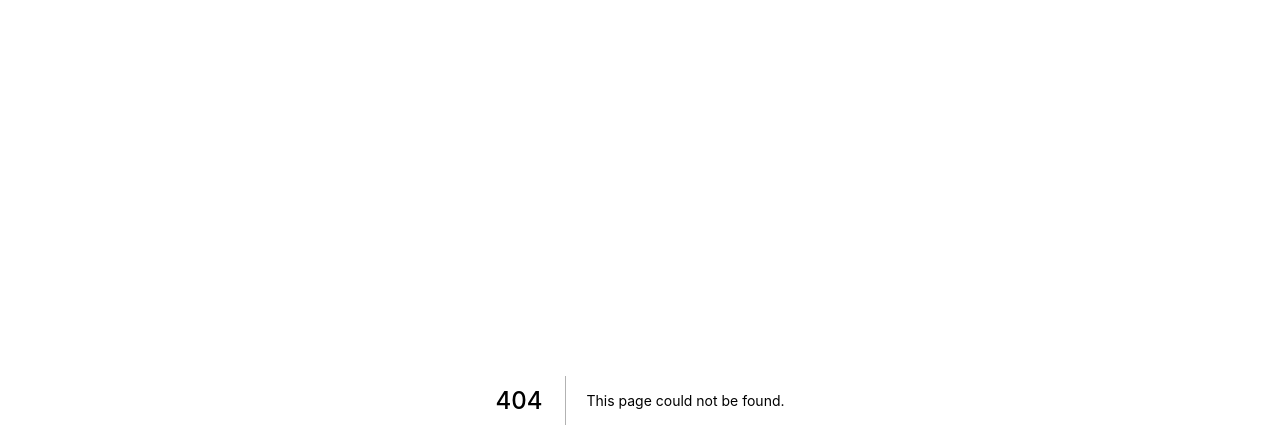
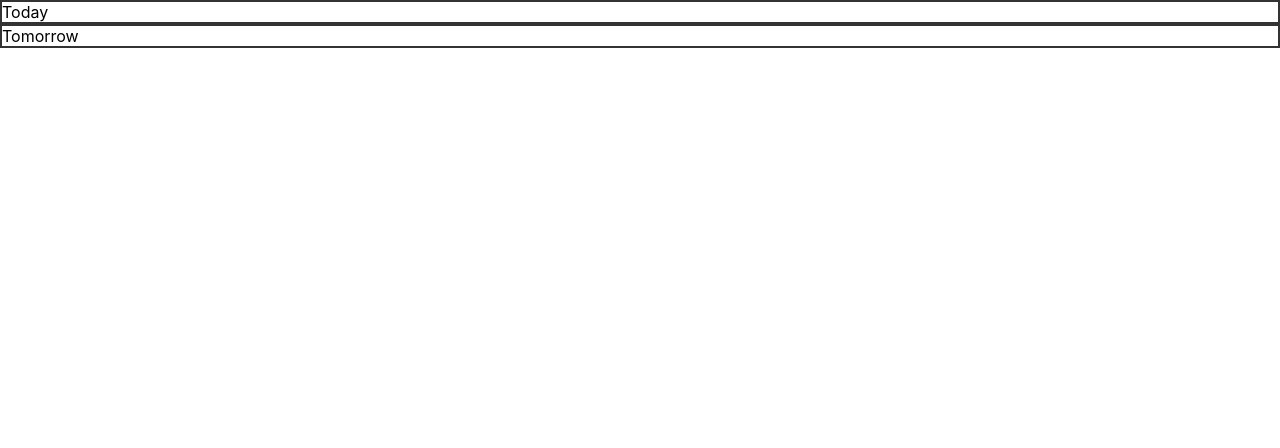
Before and after one commit to oxalorg/weather-demo, a Next.js app: page /components/DateSelector in a window 1280 px wide. Before the commit this address had no page. Shown: the top 448 px of the page. Built offline with nearby package versions, Linux system fonts and the light colour scheme.

Commit message:
feat: add date selector component

```diff
--- /dev/null
+++ b/pages/components/DateSelector.jsx
@@ -0,0 +1,12 @@
+import styles from "./DateSelector.module.scss";
+
+const DateSelector = () => {
+  return (
+    <div className={styles.container}>
+      <div className={styles.item__active + " " + styles.item}>Today</div>
+      <div className={styles.item}>Tomorrow</div>
+    </div>
+  );
+};
+
+export default DateSelector;
--- /dev/null
+++ b/pages/components/DateSelector.module.scss
@@ -0,0 +1,12 @@
+$text-color: #333333;
+
+.container {
+}
+
+.item {
+  border: 2px solid $text-color;
+}
+
+.item__active {
+  border: 2px solid $text-color;
+}
```
Also changed, not shown: pages/components/Landing.jsx (+7 -4 lines).
